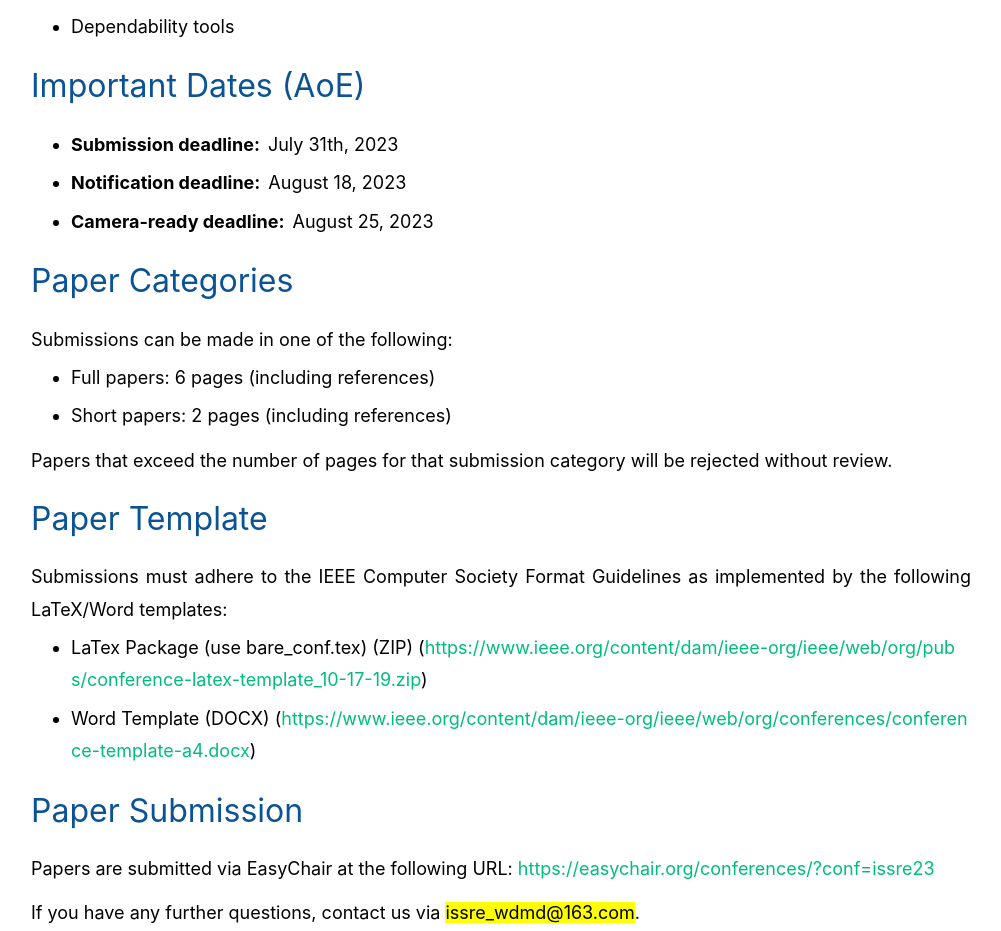
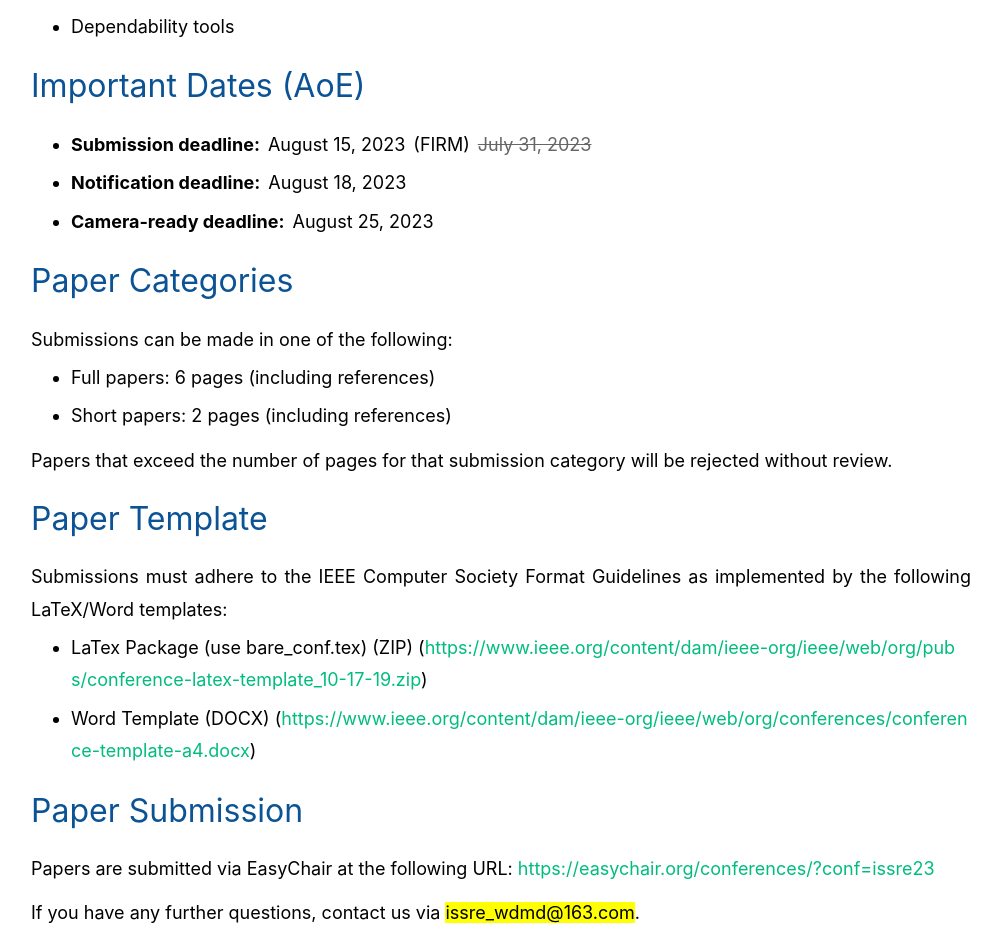
Before and after one commit to issre-wdmd/issre-wdmd.github.io, a Vue app: page /#/papers in a window 1280 px wide. Shown: the part 1161-2092 px from the top of the page, without its empty margins (139-1140 px from the left). Built offline with nearby package versions, Linux system fonts and the light colour scheme.

Commit message:
feat: 修改submission时间

```diff
--- a/src/views/PapersView.vue
+++ b/src/views/PapersView.vue
@@ -16,7 +16,9 @@
     <ul class="list">
       <li class="item">
         <span class="label">Submission deadline:</span>
-        <span class="value">July 31th, 2023</span>
+        <span class="value">August 15, 2023</span>
+        <span class="value">(FIRM)</span>
+        <span class="value de">July 31, 2023</span>
       </li>
       <li class="item">
         <span class="label">Notification deadline:</span>
@@ -114,6 +116,11 @@ const list2 = [
       .value {
         margin-left: 0.8rem;
       }
+
+      .de {
+        text-decoration: line-through;
+        color: #666;
+      }
     }
   }
 }
```
